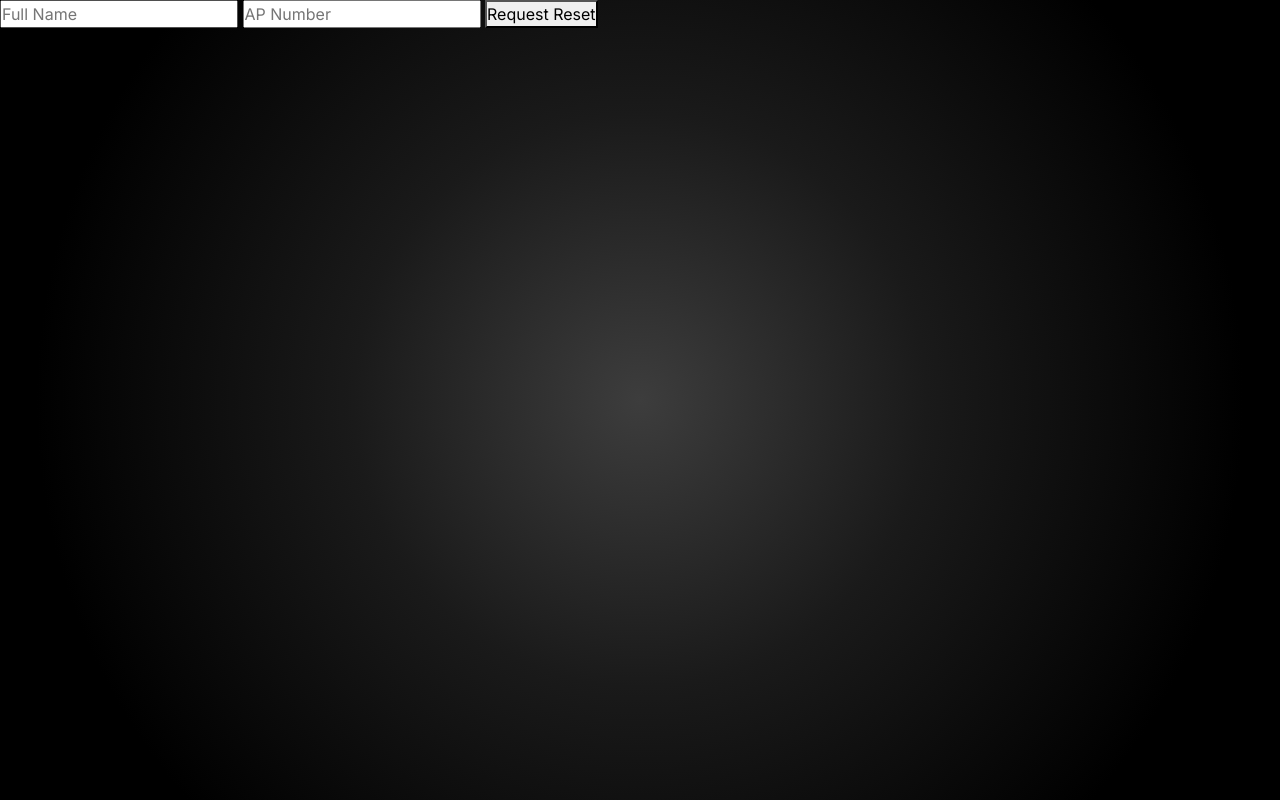
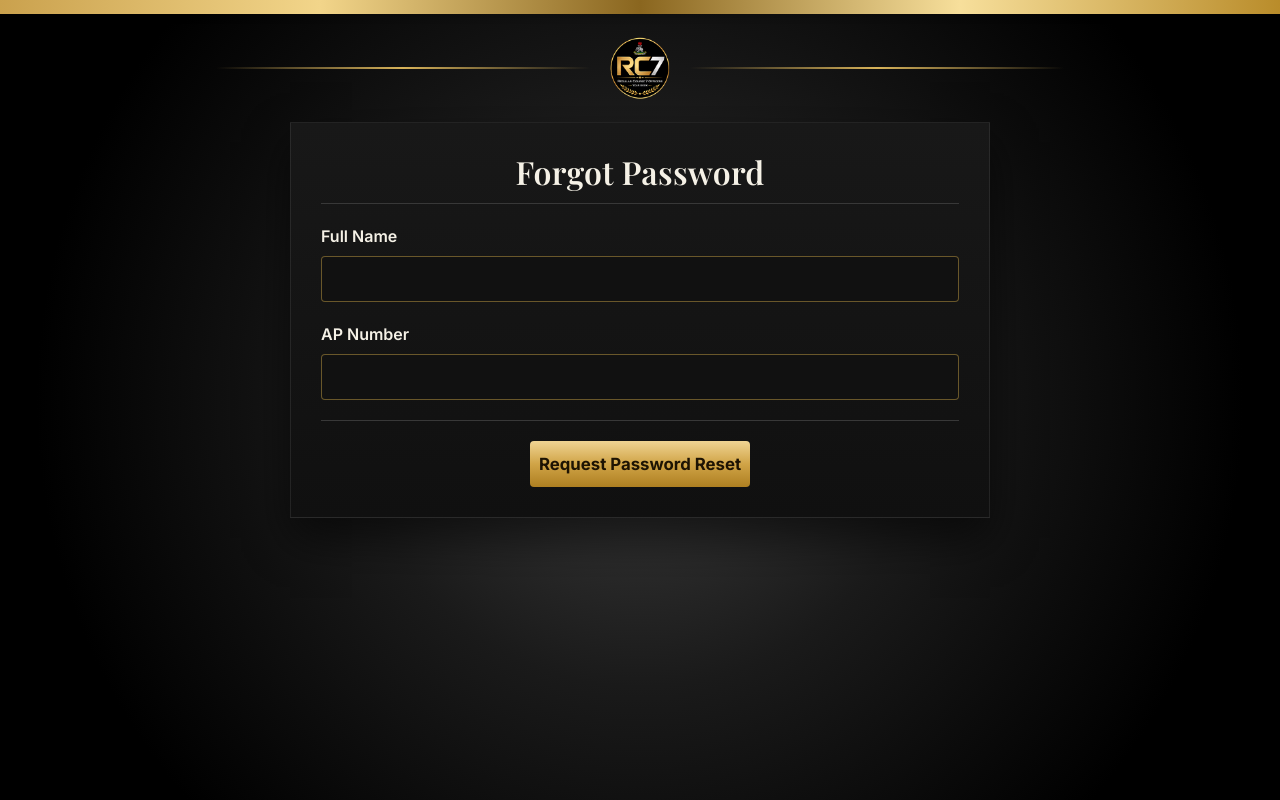
Before and after one commit to JayR-Studio/rc7-yearbook, a Flask app: page /forgot_password in a window 1280 px wide. Run offline with Flask 3, Linux system fonts and the light colour scheme; some libraries are stand-ins or nearby versions; some web fonts are replaced.

Commit message:
forgot password page redesigned

```diff
--- a/templates/forgot_password.html
+++ b/templates/forgot_password.html
@@ -1,11 +1,47 @@
 {% extends 'base.html' %}
 
-{% block title %} Forgot Password {% endblock %}
+{% block title %}Forgot Password{% endblock %}
 
 {% block content %}
-<form method="POST">
-    <input name="full_name" placeholder="Full Name" required>
-    <input name="ap_number" placeholder="AP Number" required>
-    <button type="submit">Request Reset</button>
-</form>
+<div class="page">
+    <div class="top-gold"></div>
+
+    <div class="brand-wrap">
+        <img class="brand-logo"
+             src="{{ url_for('static', filename='image/logo.png') }}"
+             alt="RC7 Logo">
+    </div>
+
+    <div class="login-panel">
+        <h1 class="panel-title">Forgot Password</h1>
+
+        <form method="POST">
+            <input type="hidden" name="csrf_token" value="{{ csrf_token() }}">
+
+            <div class="field">
+                <label class="label">Full Name</label>
+                <input class="input" name="full_name" required>
+            </div>
+
+            <div class="field">
+                <label class="label">AP Number</label>
+                <input class="input" name="ap_number" required>
+            </div>
+
+            <div class="divider"></div>
+
+            <button class="login-button" type="submit">
+                Request Password Reset
+            </button>
+        </form>
+
+        {% if error_message %}
+            <p class="error-message">{{ error_message }}</p>
+        {% endif %}
+
+        {% if success_message %}
+            <p class="success-message">{{ success_message }}</p>
+        {% endif %}
+    </div>
+</div>
 {% endblock %}
```
